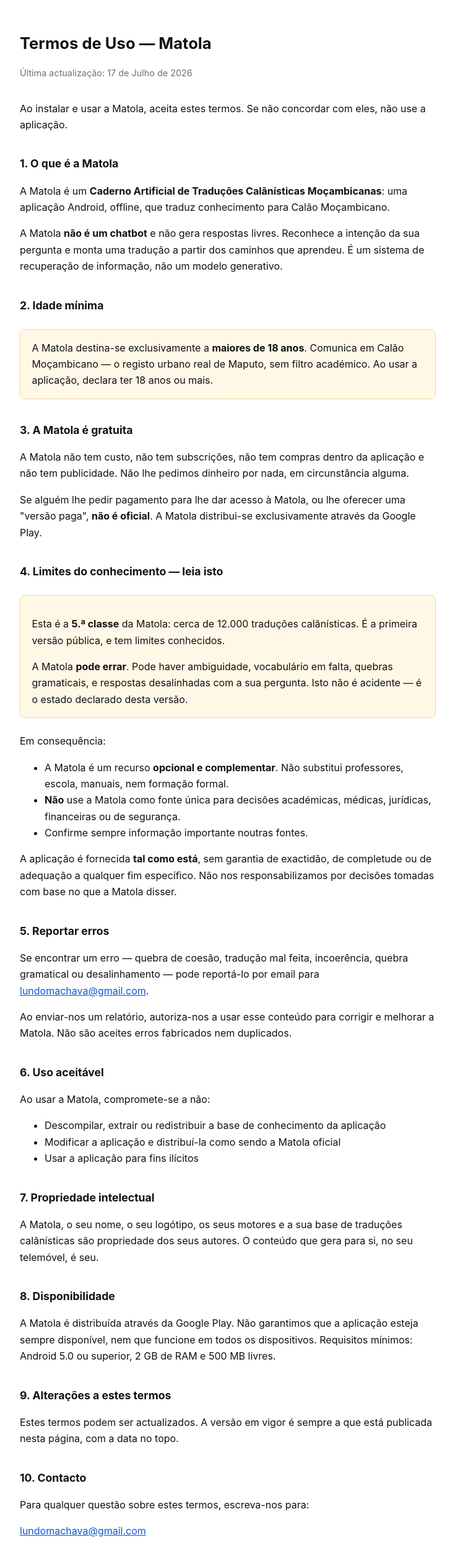
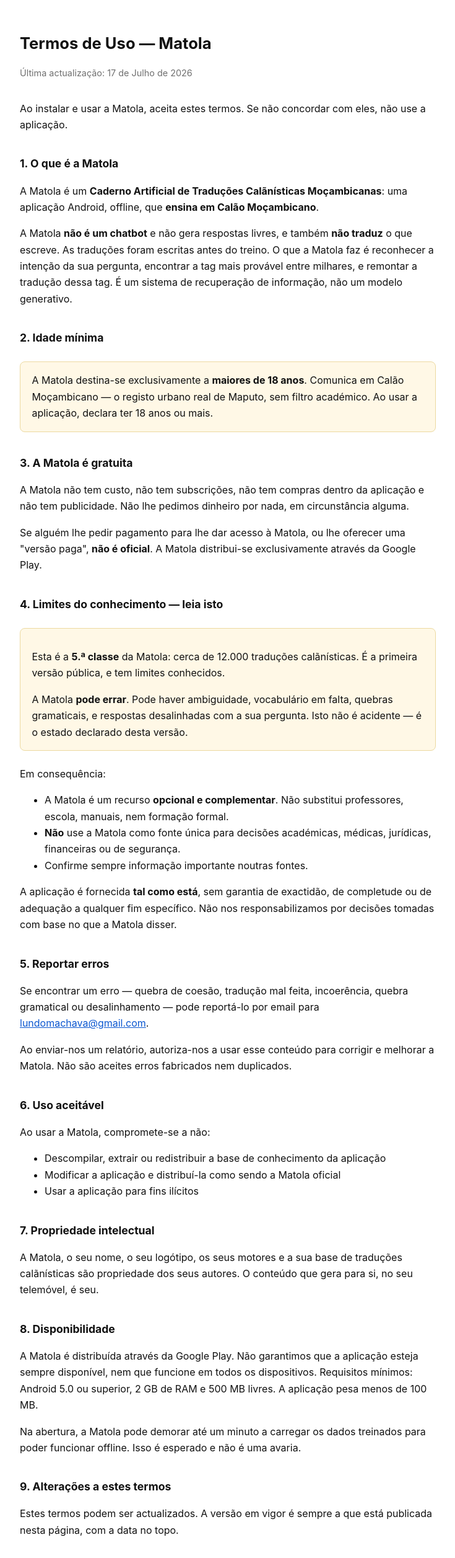
Before and after one commit to MatolaCAT-CM/matola, a plain HTML site: page termos-de-uso.html in a window 1280 px wide. Shown: the top 2513 px of the page at 62% size, without its empty margins (272-1007 px from the left). Drawn offline with Linux system fonts and the light colour scheme.

Commit message:
Revise Matola app description and requirements
Updated the description of the Matola application to clarify its functionality and added information about the app's size and loading time.

```diff
--- a/termos-de-uso.html
+++ b/termos-de-uso.html
@@ -51,14 +51,15 @@
 <h2>1. O que é a Matola</h2>
 <p>
   A Matola é um <strong>Caderno Artificial de Traduções Calãnísticas
-  Moçambicanas</strong>: uma aplicação Android, offline, que traduz conhecimento
-  para Calão Moçambicano.
+  Moçambicanas</strong>: uma aplicação Android, offline, que
+  <strong>ensina em Calão Moçambicano</strong>.
 </p>
 <p>
-  A Matola <strong>não é um chatbot</strong> e não gera respostas livres.
-  Reconhece a intenção da sua pergunta e monta uma tradução a partir dos
-  caminhos que aprendeu. É um sistema de recuperação de informação, não um
-  modelo generativo.
+  A Matola <strong>não é um chatbot</strong> e não gera respostas livres, e
+  também <strong>não traduz</strong> o que escreve. As traduções foram escritas
+  antes do treino. O que a Matola faz é reconhecer a intenção da sua pergunta,
+  encontrar a tag mais provável entre milhares, e remontar a tradução dessa
+  tag. É um sistema de recuperação de informação, não um modelo generativo.
 </p>
 
 <h2>2. Idade mínima</h2>
@@ -150,7 +151,12 @@
 <p>
   A Matola é distribuída através da Google Play. Não garantimos que a aplicação
   esteja sempre disponível, nem que funcione em todos os dispositivos.
-  Requisitos mínimos: Android 5.0 ou superior, 2 GB de RAM e 500 MB livres.
+  Requisitos mínimos: Android 5.0 ou superior, 2 GB de RAM e 500 MB livres. A
+  aplicação pesa menos de 100 MB.
+</p>
+<p>
+  Na abertura, a Matola pode demorar até um minuto a carregar os dados
+  treinados para poder funcionar offline. Isso é esperado e não é uma avaria.
 </p>
 
 <h2>9. Alterações a estes termos</h2>
```
